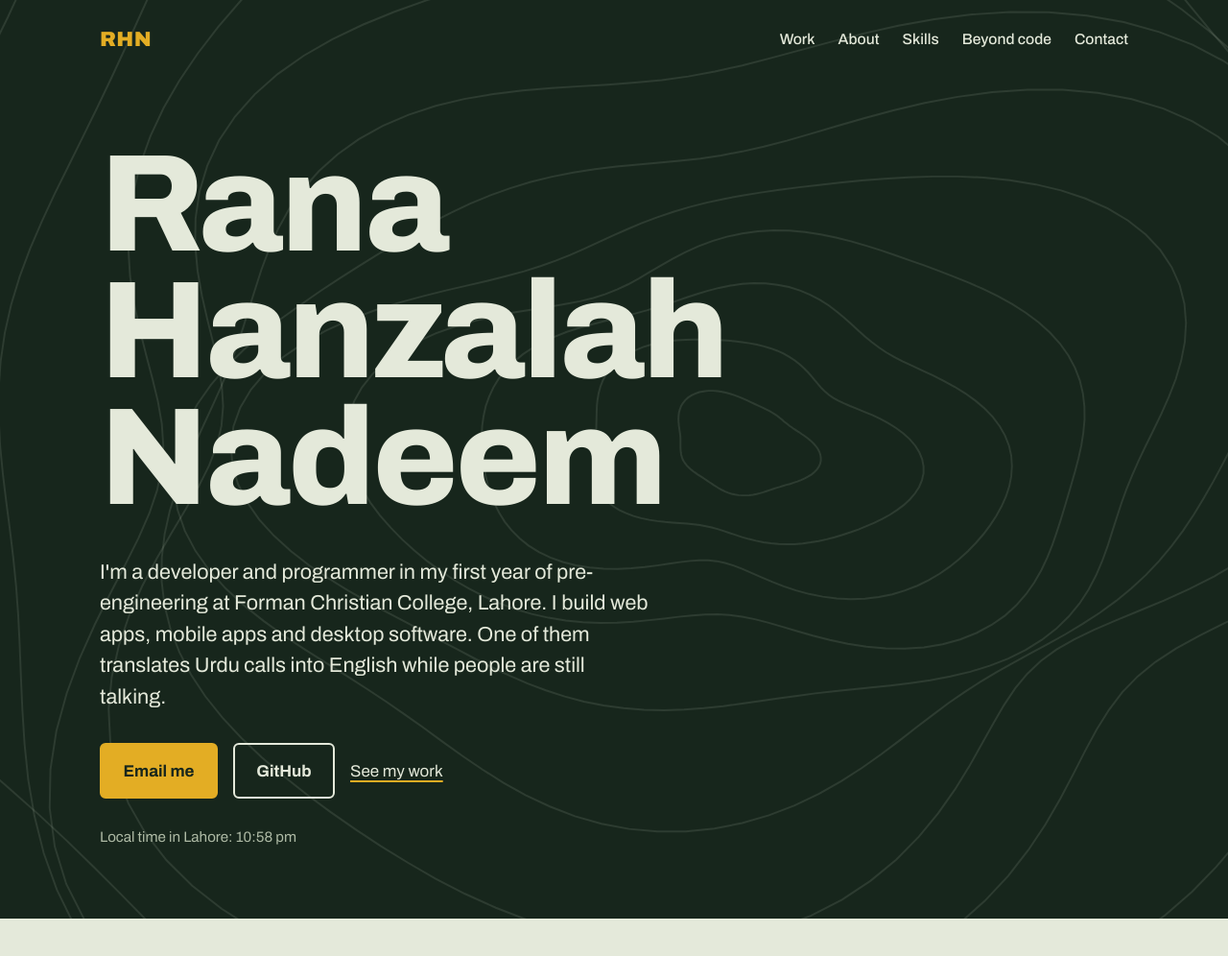
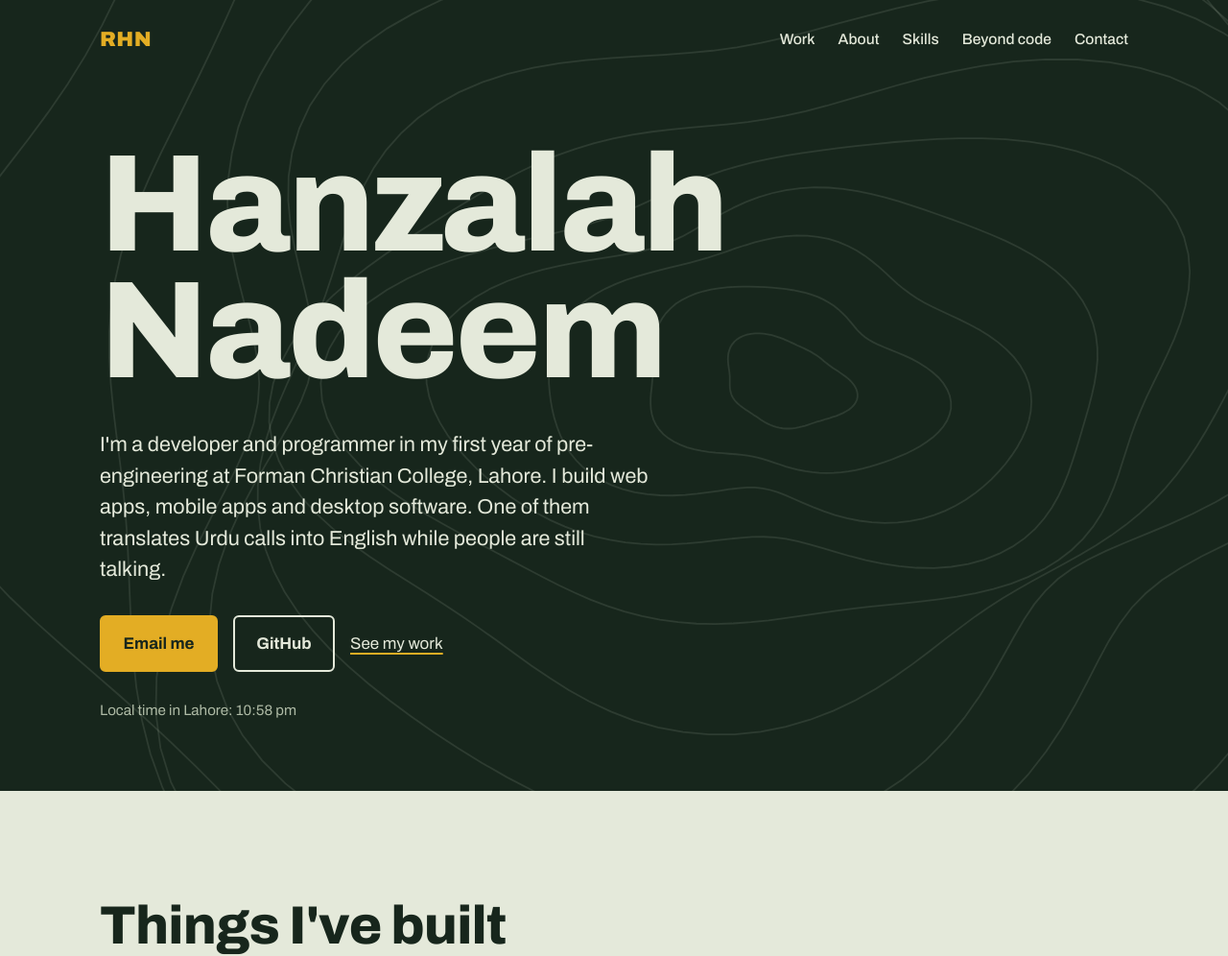
Before and after one commit to ranahanzalahn/ranahanzalahn.github.io, a plain HTML site: page index.html in a window 1280 px wide. Shown: the top 996 px of the page at 96% size. Drawn offline with Linux system fonts and the light colour scheme; a web font is replaced by a local one.

Commit message:
Update name display in hero section

```diff
--- a/index.html
+++ b/index.html
@@ -265,7 +265,7 @@
       </nav>
 
       <div class="hero-body">
-        <h1><span>Rana</span><span>Hanzalah</span><span>Nadeem</span></h1>
+        <h1><span>Hanzalah</span><span>Nadeem</span></h1>
         <p class="lead">I'm a developer and programmer in my first year of pre-engineering at Forman Christian College, Lahore. I build web apps, mobile apps and desktop software. One of them translates Urdu calls into English while people are still talking.</p>
         <p class="cta">
           <a class="btn btn-gold" href="mailto:ranahanzalahn@gmail.com">Email me</a>
```
